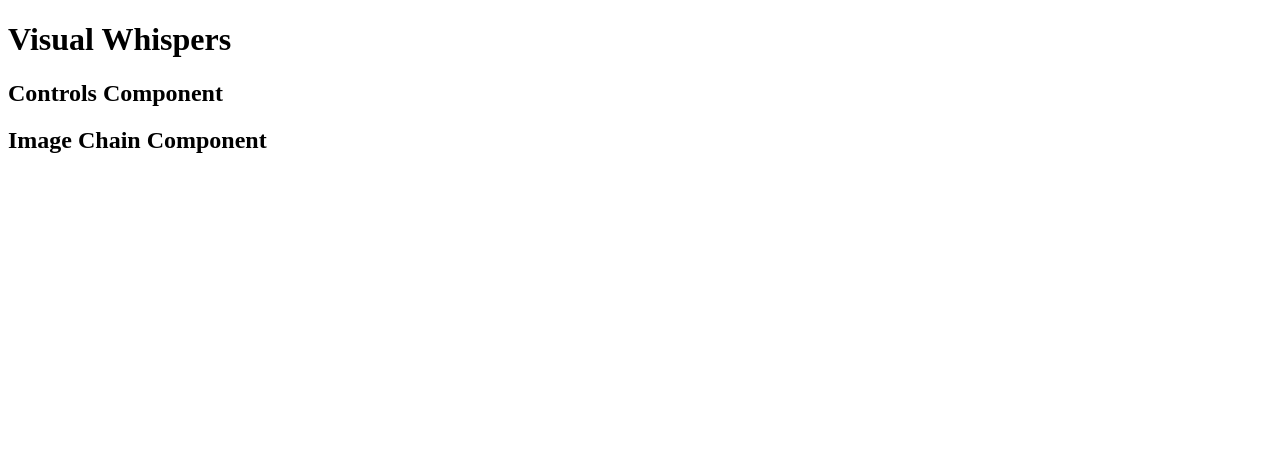
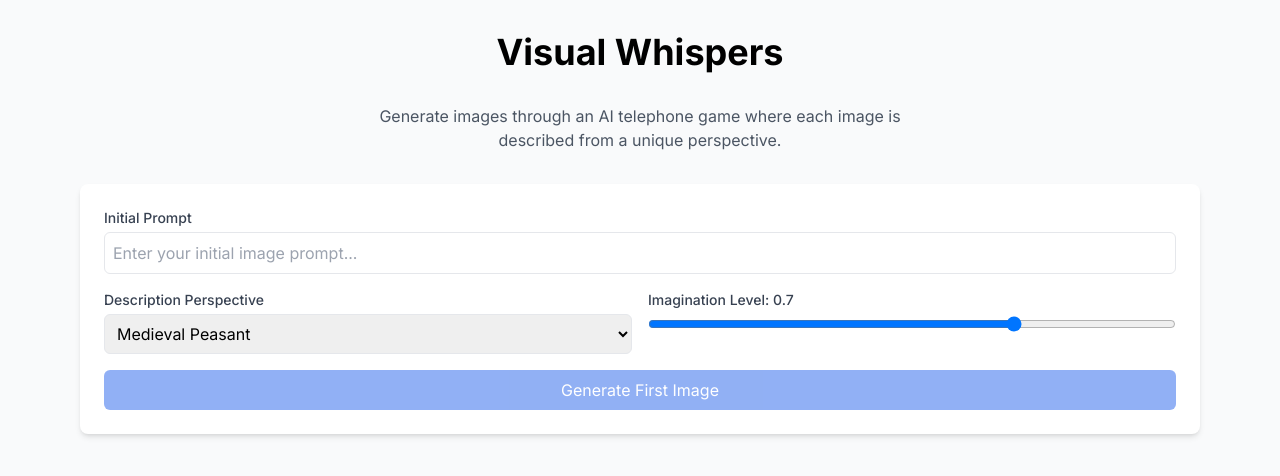
Before and after one commit to ImanolGo/Visual-Whispers, a Next.js app in the folder frontend/: page / in a window 1280 px wide. Shown: the top 476 px of the page. Built offline with nearby package versions, Linux system fonts and the light colour scheme; no server answers.

Commit message:
Implemented Frontend

```diff
--- /dev/null
+++ b/frontend/postcss.config.js
@@ -0,0 +1,6 @@
+module.exports = {
+    plugins: {
+      tailwindcss: {},
+      autoprefixer: {},
+    },
+  }
--- /dev/null
+++ b/frontend/src/app/globals.css
@@ -0,0 +1,3 @@
+@tailwind base;
+@tailwind components;
+@tailwind utilities;
--- /dev/null
+++ b/frontend/src/app/layout.tsx
@@ -0,0 +1,24 @@
+import type { Metadata } from 'next';
+import { Inter } from 'next/font/google';
+import './globals.css';
+
+const inter = Inter({ subsets: ['latin'] });
+
+export const metadata: Metadata = {
+  title: 'Visual Whispers',
+  description: 'AI-powered image telephone game with perspective twists',
+};
+
+export default function RootLayout({
+  children,
+}: {
+  children: React.ReactNode;
+}) {
+  return (
+    <html lang="en">
+      <body className={`${inter.className} bg-gray-50 min-h-screen`}>
+        {children}
+      </body>
+    </html>
+  );
+}
--- a/frontend/src/app/page.tsx
+++ b/frontend/src/app/page.tsx
@@ -1,14 +1,63 @@
 'use client';
 
+import { useState } from 'react';
 import { ImageChain } from '../components/ImageChain';
 import { Controls } from '../components/Controls';
 
+export type WhisperState = {
+  imageUrl: string;
+  description: string;
+  prompt: string;
+  iteration: number;
+};
+
+export type WhisperState = {
+  imageUrl: string;
+  description: string;
+  prompt: string;
+  iteration: number;
+};
+
 export default function Home() {
+  const [isGenerating, setIsGenerating] = useState(false);
+  const [whispers, setWhispers] = useState<WhisperState[]>([]);
+  const [error, setError] = useState<string | null>(null);
+
+  const handleNewGeneration = (newWhisper: WhisperState) => {
+    setWhispers(prev => [...prev, newWhisper]);
+  };
+
+  const handleReset = () => {
+    setWhispers([]);
+    setError(null);
+  };
+
   return (
-    <main className="container mx-auto p-4">
-      <h1 className="text-4xl font-bold mb-8">Visual Whispers</h1>
-      <Controls />
-      <ImageChain />
+    <main className="container mx-auto px-4 py-8 max-w-6xl">
+      <h1 className="text-4xl font-bold text-center mb-8">Visual Whispers</h1>
+
+      <div className="mb-8 max-w-xl mx-auto text-center text-gray-600">
+        <p>Generate images through an AI telephone game where each image is described from a unique perspective.</p>
+      </div>
+
+      <Controls
+        onNewGeneration={handleNewGeneration}
+        onReset={handleReset}
+        isGenerating={isGenerating}
+        setIsGenerating={setIsGenerating}
+        currentIteration={whispers.length}
+      />
+
+      {error && (
+        <div className="my-4 p-4 bg-red-50 text-red-700 rounded-md">
+          {error}
+        </div>
+      )}
+
+      <ImageChain
+        whispers={whispers}
+        isGenerating={isGenerating}
+      />
     </main>
   );
 }
--- a/frontend/src/components/Controls.tsx
+++ b/frontend/src/components/Controls.tsx
@@ -1,8 +1,135 @@
-export const Controls = () => {
+import { useState } from 'react';
+import { Loader2 } from 'lucide-react';
+import { generateImage } from '../utils/api';
+import type { WhisperState } from '../app/page';
+
+interface ControlsProps {
+  onNewGeneration: (whisper: WhisperState) => void;
+  onReset: () => void;
+  isGenerating: boolean;
+  setIsGenerating: (value: boolean) => void;
+  currentIteration: number;
+}
+
+export const Controls = ({
+  onNewGeneration,
+  onReset,
+  isGenerating,
+  setIsGenerating,
+  currentIteration
+}: ControlsProps) => {
+  const [prompt, setPrompt] = useState('');
+  const [perspective, setPerspective] = useState('as a medieval peasant');
+  const [temperature, setTemperature] = useState(0.7);
+
+  const handleSubmit = async (e: React.FormEvent) => {
+    e.preventDefault();
+    if (!prompt) return;
+
+    setIsGenerating(true);
+    try {
+      const response = await generateImage(prompt, perspective, temperature);
+      onNewGeneration({
+        imageUrl: response.image_urls[0],
+        description: response.description,
+        prompt: response.modified_prompt,
+        iteration: currentIteration + 1
+      });
+      setPrompt('');
+    } catch (error) {
+      console.error('Generation error:', error);
+    } finally {
+      setIsGenerating(false);
+    }
+  };
+
   return (
-    <div className="mb-8">
-      <h2>Controls Component</h2>
-      {/* Implementation coming soon */}
+    <div className="bg-white rounded-lg shadow-md p-6 mb-8">
+      <form onSubmit={handleSubmit} className="space-y-4">
+        {currentIteration === 0 && (
+          <div>
+            <label htmlFor="prompt" className="block text-sm font-medium text-gray-700 mb-1">
+              Initial Prompt
+            </label>
+            <input
+              type="text"
+              id="prompt"
+              value={prompt}
+              onChange={(e) => setPrompt(e.target.value)}
+              className="w-full p-2 border rounded-md"
+              placeholder="Enter your initial image prompt..."
+              disabled={isGenerating}
+            />
+          </div>
+        )}
+
+        <div className="grid grid-cols-1 md:grid-cols-2 gap-4">
+          <div>
+            <label htmlFor="perspective" className="block text-sm font-medium text-gray-700 mb-1">
+              Description Perspective
+            </label>
+            <select
+              id="perspective"
+              value={perspective}
+              onChange={(e) => setPerspective(e.target.value)}
+              className="w-full p-2 border rounded-md"
+              disabled={isGenerating}
+            >
+              <option value="as a medieval peasant">Medieval Peasant</option>
+              <option value="as a 6-year-old child">6-Year-Old Child</option>
+              <option value="as an art critic">Art Critic</option>
+              <option value="as a time traveler from the year 3000">Future Time Traveler</option>
+              <option value="as a confused alien">Confused Alien</option>
+              <option value="as a poetic soul">Poetic Soul</option>
+            </select>
+          </div>
+
+          <div>
+            <label htmlFor="temperature" className="block text-sm font-medium text-gray-700 mb-1">
+              Imagination Level: {temperature}
+            </label>
+            <input
+              type="range"
+              id="temperature"
+              min="0"
+              max="1"
+              step="0.1"
+              value={temperature}
+              onChange={(e) => setTemperature(Number(e.target.value))}
+              className="w-full"
+              disabled={isGenerating}
+            />
+          </div>
+        </div>
+
+        <div className="flex gap-4">
+          <button
+            type="submit"
+            disabled={isGenerating || (!prompt && currentIteration === 0)}
+            className="flex-1 bg-blue-600 text-white py-2 px-4 rounded-md hover:bg-blue-700 disabled:opacity-50 disabled:cursor-not-allowed"
+          >
+            {isGenerating ? (
+              <span className="flex items-center justify-center">
+                <Loader2 className="animate-spin -ml-1 mr-2 h-5 w-5" />
+                Generating...
+              </span>
+            ) : (
+              currentIteration === 0 ? 'Generate First Image' : 'Generate Next Image'
+            )}
+          </button>
+
+          {currentIteration > 0 && (
+            <button
+              type="button"
+              onClick={onReset}
+              disabled={isGenerating}
+              className="bg-gray-200 text-gray-700 py-2 px-4 rounded-md hover:bg-gray-300 disabled:opacity-50"
+            >
+              Reset
+            </button>
+          )}
+        </div>
+      </form>
     </div>
   );
 };
--- a/frontend/src/components/ImageChain.tsx
+++ b/frontend/src/components/ImageChain.tsx
@@ -1,8 +1,60 @@
-export const ImageChain = () => {
+import { Loader2 } from 'lucide-react';
+import type { WhisperState } from '@/app/page';
+
+interface ImageChainProps {
+  whispers: WhisperState[];
+  isGenerating: boolean;
+}
+
+export const ImageChain = ({ whispers, isGenerating }: ImageChainProps) => {
+  if (whispers.length === 0 && !isGenerating) {
+    return null;
+  }
+
   return (
-    <div>
-      <h2>Image Chain Component</h2>
-      {/* Implementation coming soon */}
+    <div className="space-y-8">
+      {whispers.map((whisper, index) => (
+        <div
+          key={index}
+          className="bg-white rounded-lg shadow-md p-6 transition-opacity"
+        >
+          <div className="grid grid-cols-1 md:grid-cols-2 gap-6">
+            <div>
+              <img
+                src={whisper.imageUrl}
+                alt={`Generated image ${index + 1}`}
+                className="w-full rounded-md shadow-sm"
+              />
+            </div>
+            <div className="space-y-4">
+              <div>
+                <h3 className="text-lg font-semibold text-gray-900">
+                  Iteration {whisper.iteration}
+                </h3>
+                <div className="mt-2">
+                  <p className="text-sm font-medium text-gray-500">Description:</p>
+                  <p className="mt-1 text-gray-700">{whisper.description}</p>
+                </div>
+                <div className="mt-4">
+                  <p className="text-sm font-medium text-gray-500">Next Prompt:</p>
+                  <p className="mt-1 text-gray-700">{whisper.prompt}</p>
+                </div>
+              </div>
+            </div>
+          </div>
+        </div>
+      ))}
+
+      {isGenerating && (
+        <div className="bg-white rounded-lg shadow-md p-6">
+          <div className="flex items-center justify-center h-64">
+            <div className="flex flex-col items-center space-y-4">
+              <Loader2 className="w-12 h-12 animate-spin text-blue-600" />
+              <p className="text-gray-600">Generating next image...</p>
+            </div>
+          </div>
+        </div>
+      )}
     </div>
   );
 };
--- a/frontend/src/utils/api.ts
+++ b/frontend/src/utils/api.ts
@@ -1,10 +1,51 @@
-export const generateImage = async (prompt: string, perspective: string, temperature: number) => {
-  const response = await fetch(`${process.env.NEXT_PUBLIC_API_URL}/api/generate`, {
+const API_URL = process.env.NEXT_PUBLIC_API_URL;
+
+export async function generateImage(
+  prompt: string,
+  perspective: string,
+  temperature: number
+) {
+  const response = await fetch(`${API_URL}/api/generate`, {
     method: 'POST',
     headers: {
       'Content-Type': 'application/json',
     },
-    body: JSON.stringify({ prompt, perspective, temperature }),
+    body: JSON.stringify({
+      prompt,
+      perspective,
+      temperature,
+    }),
   });
+
+  if (!response.ok) {
+    const error = await response.json();
+    throw new Error(error.detail || 'Failed to generate image');
+  }
+
   return response.json();
-};
+}
+
+export async function continueChain(
+  previousPrompt: string,
+  perspective: string,
+  temperature: number
+) {
+  const response = await fetch(`${API_URL}/api/continue`, {
+    method: 'POST',
+    headers: {
+      'Content-Type': 'application/json',
+    },
+    body: JSON.stringify({
+      prompt: previousPrompt,
+      perspective,
+      temperature,
+    }),
+  });
+
+  if (!response.ok) {
+    const error = await response.json();
+    throw new Error(error.detail || 'Failed to continue chain');
+  }
+
+  return response.json();
+}
--- /dev/null
+++ b/frontend/tailwind.config.js
@@ -0,0 +1,12 @@
+/** @type {import('tailwindcss').Config} */
+module.exports = {
+    content: [
+      "./src/pages/**/*.{js,ts,jsx,tsx,mdx}",
+      "./src/components/**/*.{js,ts,jsx,tsx,mdx}",
+      "./src/app/**/*.{js,ts,jsx,tsx,mdx}",
+    ],
+    theme: {
+      extend: {},
+    },
+    plugins: [],
+  };
--- a/package.json
+++ b/package.json
@@ -8,6 +8,9 @@
     "dev": "concurrently \"npm run frontend\" \"npm run backend\""
   },
   "devDependencies": {
-    "concurrently": "^8.2.2"
+    "autoprefixer": "^10.4.20",
+    "concurrently": "^8.2.2",
+    "postcss": "^8.4.49",
+    "tailwindcss": "^3.4.15"
   }
 }
```
